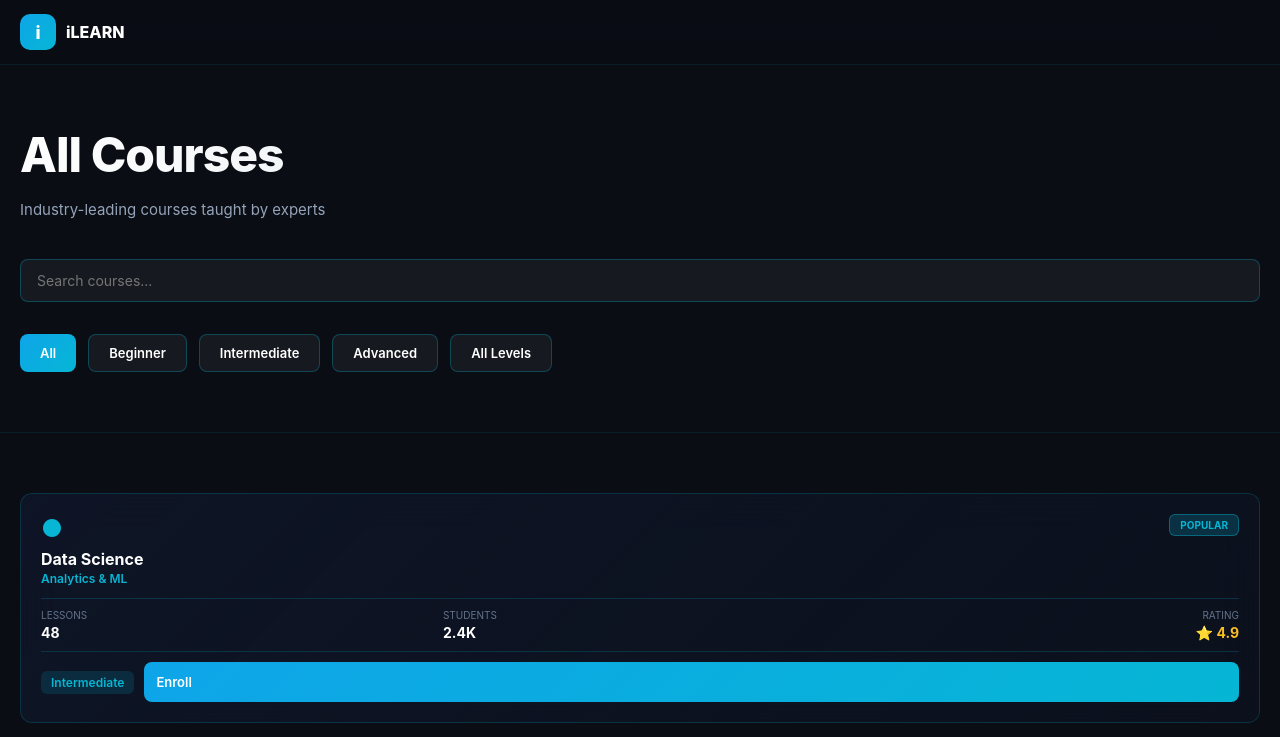
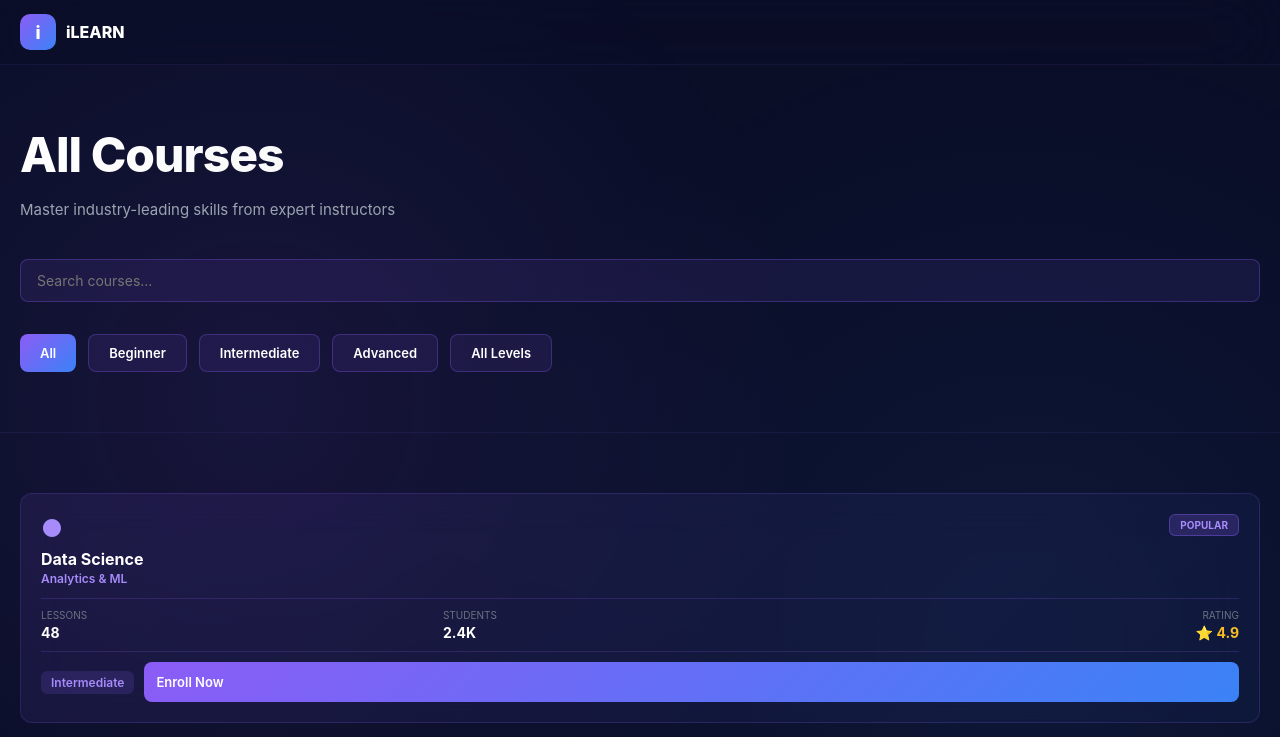
Before and after one commit to emmagreat49-glitch/ilearn-nextjs, a Next.js app: page /courses in a window 1280 px wide. Shown: the top 737 px of the page. Built offline with nearby package versions, Linux system fonts and the light colour scheme.

Commit message:
redesign: motion-driven courses with staggered animations

```diff
--- a/app/courses/page.tsx
+++ b/app/courses/page.tsx
@@ -1,5 +1,5 @@
 'use client'
-import { useState } from 'react'
+import { useState, useEffect } from 'react'
 
 const COURSES = [
   { id: 1, title: 'Data Science', subtitle: 'Analytics & ML', icon: '●', level: 'Intermediate', students: '2.4K', rating: 4.9, lessons: 48, badge: 'Popular' },
@@ -13,6 +13,11 @@ const COURSES = [
 export default function CoursesPage() {
   const [selectedLevel, setSelectedLevel] = useState('All')
   const [searchQuery, setSearchQuery] = useState('')
+  const [isLoaded, setIsLoaded] = useState(false)
+
+  useEffect(() => {
+    setIsLoaded(true)
+  }, [])
 
   const filtered = COURSES.filter(c => {
     const levelMatch = selectedLevel === 'All' || c.level === selectedLevel
@@ -22,19 +27,34 @@ export default function CoursesPage() {
 
   return (
     <div style={{
-      background: '#0a0d14',
+      background: '#0a0e27',
       color: '#fff',
       minHeight: '100vh',
       fontFamily: '"Inter", -apple-system, sans-serif',
     }}>
+      {/* Background */}
+      <div style={{
+        position: 'fixed',
+        top: 0,
+        left: 0,
+        right: 0,
+        bottom: 0,
+        background: `
+          radial-gradient(circle at 20% 50%, rgba(139, 92, 246, 0.1) 0%, transparent 50%),
+          radial-gradient(circle at 80% 80%, rgba(59, 130, 246, 0.08) 0%, transparent 50%)
+        `,
+        zIndex: 0,
+        pointerEvents: 'none',
+      }} />
+
       {/* Navigation */}
       <nav style={{
         position: 'sticky',
         top: 0,
         zIndex: 100,
-        background: 'rgba(10, 13, 20, 0.5)',
-        backdropFilter: 'blur(30px)',
-        borderBottom: '1px solid rgba(6, 182, 212, 0.1)',
+        background: 'rgba(10, 14, 39, 0.4)',
+        backdropFilter: 'blur(40px)',
+        borderBottom: '1px solid rgba(139, 92, 246, 0.1)',
         padding: '14px 20px',
       }}>
         <div style={{
@@ -48,7 +68,7 @@ export default function CoursesPage() {
             <div style={{
               width: '36px',
               height: '36px',
-              background: 'linear-gradient(135deg, #0ea5e9 0%, #06b6d4 100%)',
+              background: 'linear-gradient(135deg, #8b5cf6 0%, #3b82f6 100%)',
               borderRadius: '10px',
               display: 'flex',
               alignItems: 'center',
@@ -66,20 +86,25 @@ export default function CoursesPage() {
         padding: 'clamp(40px, 10vw, 60px) 20px',
         maxWidth: '1400px',
         margin: '0 auto',
+        position: 'relative',
+        zIndex: 1,
       }}>
         <h1 style={{
           fontSize: 'clamp(28px, 7vw, 48px)',
           fontWeight: '800',
           marginBottom: 'clamp(12px, 3vw, 16px)',
           letterSpacing: '-1px',
-          background: 'linear-gradient(135deg, #ffffff 0%, #cbd5e1 100%)',
+          background: 'linear-gradient(135deg, #ffffff 0%, #e5e7eb 100%)',
           WebkitBackgroundClip: 'text',
           WebkitTextFillColor: 'transparent',
+          opacity: isLoaded ? 1 : 0,
+          transform: isLoaded ? 'translateY(0)' : 'translateY(20px)',
+          transition: 'all 0.8s cubic-bezier(0.34, 1.56, 0.64, 1)',
         }}>
           All Courses
         </h1>
-        <p style={{ fontSize: 'clamp(13px, 3vw, 15px)', color: '#94a3b8', marginBottom: 'clamp(28px, 7vw, 40px)' }}>
-          Industry-leading courses taught by experts
+        <p style={{ fontSize: 'clamp(13px, 3vw, 15px)', color: '#9ca3af', marginBottom: 'clamp(28px, 7vw, 40px)' }}>
+          Master industry-leading skills from expert instructors
         </p>
 
         {/* Search */}
@@ -92,8 +117,8 @@ export default function CoursesPage() {
             width: '100%',
             maxWidth: '100%',
             padding: 'clamp(10px, 2.5vw, 12px) clamp(12px, 3vw, 16px)',
-            background: 'rgba(255, 255, 255, 0.05)',
-            border: '1px solid rgba(6, 182, 212, 0.3)',
+            background: 'rgba(139, 92, 246, 0.1)',
+            border: '1px solid rgba(139, 92, 246, 0.3)',
             borderRadius: '8px',
             color: 'white',
             fontSize: 'clamp(13px, 3vw, 14px)',
@@ -107,21 +132,24 @@ export default function CoursesPage() {
 
         {/* Filters */}
         <div style={{ display: 'flex', gap: 'clamp(8px, 2vw, 12px)', flexWrap: 'wrap' }}>
-          {['All', 'Beginner', 'Intermediate', 'Advanced', 'All Levels'].map(level => (
+          {['All', 'Beginner', 'Intermediate', 'Advanced', 'All Levels'].map((level, i) => (
             <button
               key={level}
               onClick={() => setSelectedLevel(level)}
               style={{
                 padding: 'clamp(8px, 2vw, 10px) clamp(14px, 3vw, 20px)',
-                background: selectedLevel === level ? 'linear-gradient(135deg, #0ea5e9 0%, #06b6d4 100%)' : 'rgba(255, 255, 255, 0.05)',
-                border: selectedLevel === level ? 'none' : '1px solid rgba(6, 182, 212, 0.3)',
+                background: selectedLevel === level ? 'linear-gradient(135deg, #8b5cf6 0%, #3b82f6 100%)' : 'rgba(139, 92, 246, 0.1)',
+                border: selectedLevel === level ? 'none' : '1px solid rgba(139, 92, 246, 0.3)',
                 borderRadius: '8px',
                 color: 'white',
                 fontWeight: '600',
                 fontSize: 'clamp(12px, 3vw, 13px)',
                 cursor: 'pointer',
-                transition: 'all 0.3s',
+                transition: 'all 0.3s cubic-bezier(0.34, 1.56, 0.64, 1)',
                 whiteSpace: 'nowrap',
+                opacity: isLoaded ? 1 : 0,
+                transform: isLoaded ? 'translateY(0)' : 'translateY(10px)',
+                transitionDelay: `${0.2 + i * 0.05}s`,
               }}
             >
               {level}
@@ -131,46 +159,57 @@ export default function CoursesPage() {
       </div>
 
       {/* Courses Grid */}
-      <div style={{ padding: 'clamp(40px, 10vw, 60px) 20px', maxWidth: '1400px', margin: '0 auto', borderTop: '1px solid rgba(6, 182, 212, 0.1)' }}>
+      <div style={{ padding: 'clamp(40px, 10vw, 60px) 20px', maxWidth: '1400px', margin: '0 auto', borderTop: '1px solid rgba(139, 92, 246, 0.1)', position: 'relative', zIndex: 1 }}>
         <div style={{
           display: 'grid',
           gridTemplateColumns: '1fr',
           gap: 'clamp(12px, 3vw, 16px)',
         }}>
-          {filtered.map(course => (
+          {filtered.map((course, i) => (
             <div
               key={course.id}
               style={{
                 padding: 'clamp(16px, 4vw, 20px)',
-                background: 'linear-gradient(135deg, rgba(15, 23, 42, 0.8) 0%, rgba(15, 23, 42, 0.4) 100%)',
-                border: '1px solid rgba(6, 182, 212, 0.2)',
+                background: 'linear-gradient(135deg, rgba(139, 92, 246, 0.1) 0%, rgba(59, 130, 246, 0.05) 100%)',
+                border: '1px solid rgba(139, 92, 246, 0.2)',
                 borderRadius: '12px',
                 backdropFilter: 'blur(20px)',
                 cursor: 'pointer',
-                transition: 'all 0.3s',
+                transition: 'all 0.3s cubic-bezier(0.34, 1.56, 0.64, 1)',
+                opacity: isLoaded ? 1 : 0,
+                transform: isLoaded ? 'translateY(0)' : 'translateY(20px)',
+                transitionDelay: `${0.1 + (i * 0.05)}s`,
+              }}
+              onMouseEnter={(e) => {
+                e.currentTarget.style.transform = 'translateY(-4px)'
+                e.currentTarget.style.borderColor = 'rgba(139, 92, 246, 0.5)'
+              }}
+              onMouseLeave={(e) => {
+                e.currentTarget.style.transform = 'translateY(0)'
+                e.currentTarget.style.borderColor = 'rgba(139, 92, 246, 0.2)'
               }}
             >
               <div style={{ display: 'flex', justifyContent: 'space-between', alignItems: 'start', marginBottom: 'clamp(10px, 2.5vw, 12px)' }}>
                 <div>
-                  <div style={{ fontSize: 'clamp(18px, 5vw, 24px)', color: '#06b6d4', marginBottom: '6px' }}>
+                  <div style={{ fontSize: 'clamp(18px, 5vw, 24px)', color: '#a78bfa', marginBottom: '6px' }}>
                     {course.icon}
                   </div>
                   <h3 style={{ fontSize: 'clamp(14px, 3.5vw, 16px)', fontWeight: '700', marginBottom: '2px' }}>
                     {course.title}
                   </h3>
-                  <p style={{ fontSize: 'clamp(11px, 2.5vw, 12px)', color: '#06b6d4', fontWeight: '600' }}>
+                  <p style={{ fontSize: 'clamp(11px, 2.5vw, 12px)', color: '#a78bfa', fontWeight: '600' }}>
                     {course.subtitle}
                   </p>
                 </div>
                 {course.badge && (
                   <span style={{
                     padding: '4px 10px',
-                    background: 'rgba(6, 182, 212, 0.2)',
-                    border: '1px solid rgba(6, 182, 212, 0.4)',
+                    background: 'rgba(139, 92, 246, 0.2)',
+                    border: '1px solid rgba(139, 92, 246, 0.4)',
                     borderRadius: '6px',
                     fontSize: '10px',
                     fontWeight: '700',
-                    color: '#06b6d4',
+                    color: '#a78bfa',
                     textTransform: 'uppercase',
                     whiteSpace: 'nowrap',
                   }}>
@@ -185,24 +224,24 @@ export default function CoursesPage() {
                 gap: '8px',
                 paddingTop: '10px',
                 paddingBottom: '10px',
-                borderTop: '1px solid rgba(6, 182, 212, 0.2)',
-                borderBottom: '1px solid rgba(6, 182, 212, 0.2)',
+                borderTop: '1px solid rgba(139, 92, 246, 0.2)',
+                borderBottom: '1px solid rgba(139, 92, 246, 0.2)',
                 marginBottom: '10px',
               }}>
                 <div>
-                  <div style={{ fontSize: '10px', color: '#64748b', textTransform: 'uppercase', marginBottom: '3px' }}>
+                  <div style={{ fontSize: '10px', color: '#6b7280', textTransform: 'uppercase', marginBottom: '3px' }}>
                     Lessons
                   </div>
                   <div style={{ fontSize: 'clamp(13px, 3vw, 14px)', fontWeight: '700' }}>{course.lessons}</div>
                 </div>
                 <div>
-                  <div style={{ fontSize: '10px', color: '#64748b', textTransform: 'uppercase', marginBottom: '3px' }}>
+                  <div style={{ fontSize: '10px', color: '#6b7280', textTransform: 'uppercase', marginBottom: '3px' }}>
                     Students
                   </div>
                   <div style={{ fontSize: 'clamp(13px, 3vw, 14px)', fontWeight: '700' }}>{course.students}</div>
                 </div>
                 <div style={{ textAlign: 'right' }}>
-                  <div style={{ fontSize: '10px', color: '#64748b', textTransform: 'uppercase', marginBottom: '3px' }}>
+                  <div style={{ fontSize: '10px', color: '#6b7280', textTransform: 'uppercase', marginBottom: '3px' }}>
                     Rating
                   </div>
                   <div style={{ fontSize: 'clamp(13px, 3vw, 14px)', fontWeight: '700', color: '#fbbf24' }}>⭐ {course.rating}</div>
@@ -217,27 +256,33 @@ export default function CoursesPage() {
               }}>
                 <span style={{
                   padding: '4px 10px',
-                  background: 'rgba(6, 182, 212, 0.15)',
+                  background: 'rgba(139, 92, 246, 0.15)',
                   borderRadius: '6px',
                   fontSize: 'clamp(11px, 2.5vw, 12px)',
                   fontWeight: '600',
-                  color: '#06b6d4',
+                  color: '#a78bfa',
                 }}>
                   {course.level}
                 </span>
                 <button style={{
                   flex: 1,
                   padding: 'clamp(10px, 2.5vw, 12px)',
-                  background: 'linear-gradient(135deg, #0ea5e9 0%, #06b6d4 100%)',
+                  background: 'linear-gradient(135deg, #8b5cf6 0%, #3b82f6 100%)',
                   border: 'none',
                   borderRadius: '8px',
                   color: 'white',
                   fontWeight: '600',
                   fontSize: 'clamp(12px, 3vw, 13px)',
                   cursor: 'pointer',
-                  transition: 'all 0.3s',
+                  transition: 'all 0.3s cubic-bezier(0.34, 1.56, 0.64, 1)',
+                }}
+                onMouseEnter={(e) => {
+                  e.currentTarget.style.transform = 'translateY(-2px)'
+                }}
+                onMouseLeave={(e) => {
+                  e.currentTarget.style.transform = 'translateY(0)'
                 }}>
-                  Enroll
+                  Enroll Now
                 </button>
               </div>
             </div>
```
